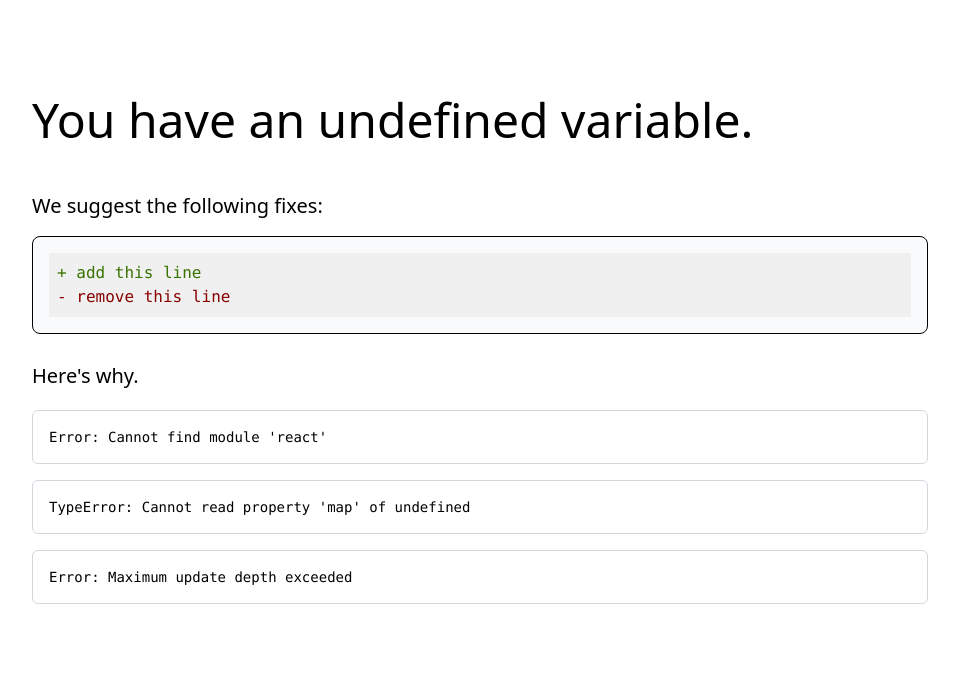
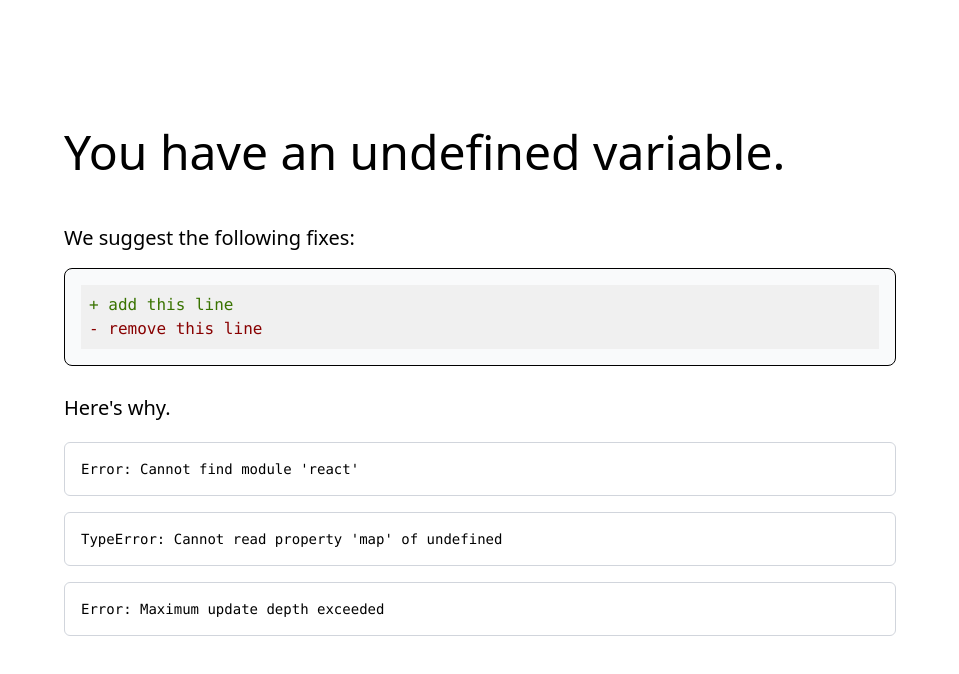
Before and after one commit to plamorg/lentil, a React (Vite) app in the folder frontend/: page / in a window 1280 px wide. Shown: the top 674 px of the page, without its empty margins (160-1119 px from the left). Built offline with nearby package versions, Linux system fonts and the light colour scheme.

Commit message:
style: more padding

```diff
--- a/frontend/src/App.tsx
+++ b/frontend/src/App.tsx
@@ -27,7 +27,7 @@ export default function App() {
 
   return (
     <>
-      <div className="h-screen w-full max-w-4xl m-auto mt-8 flex flex-col gap-4">
+      <div className="h-screen p-8 max-w-4xl m-auto mt-8 flex flex-col gap-4">
         {/* <Header /> */}
         <ErrorMessage errMsg={errMsg} />
         <SuggestedFix diff={diff} />
```
